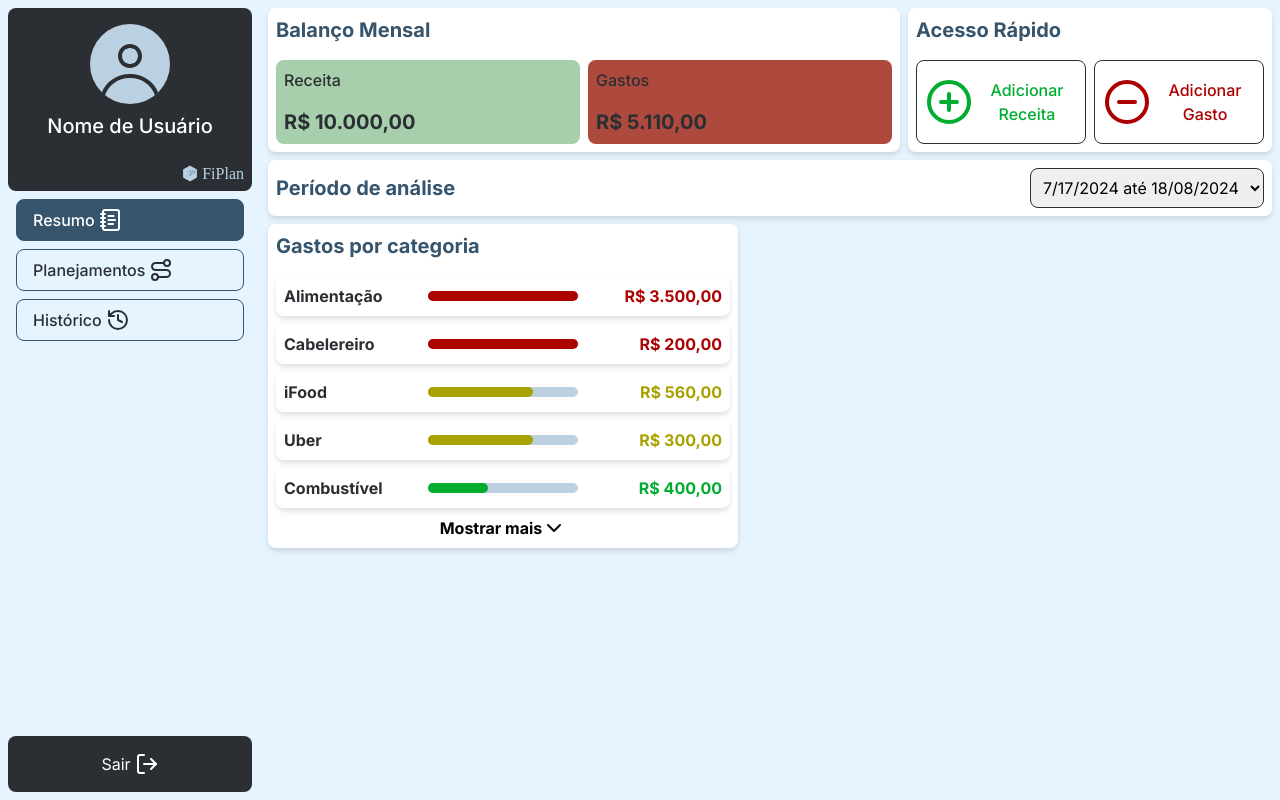
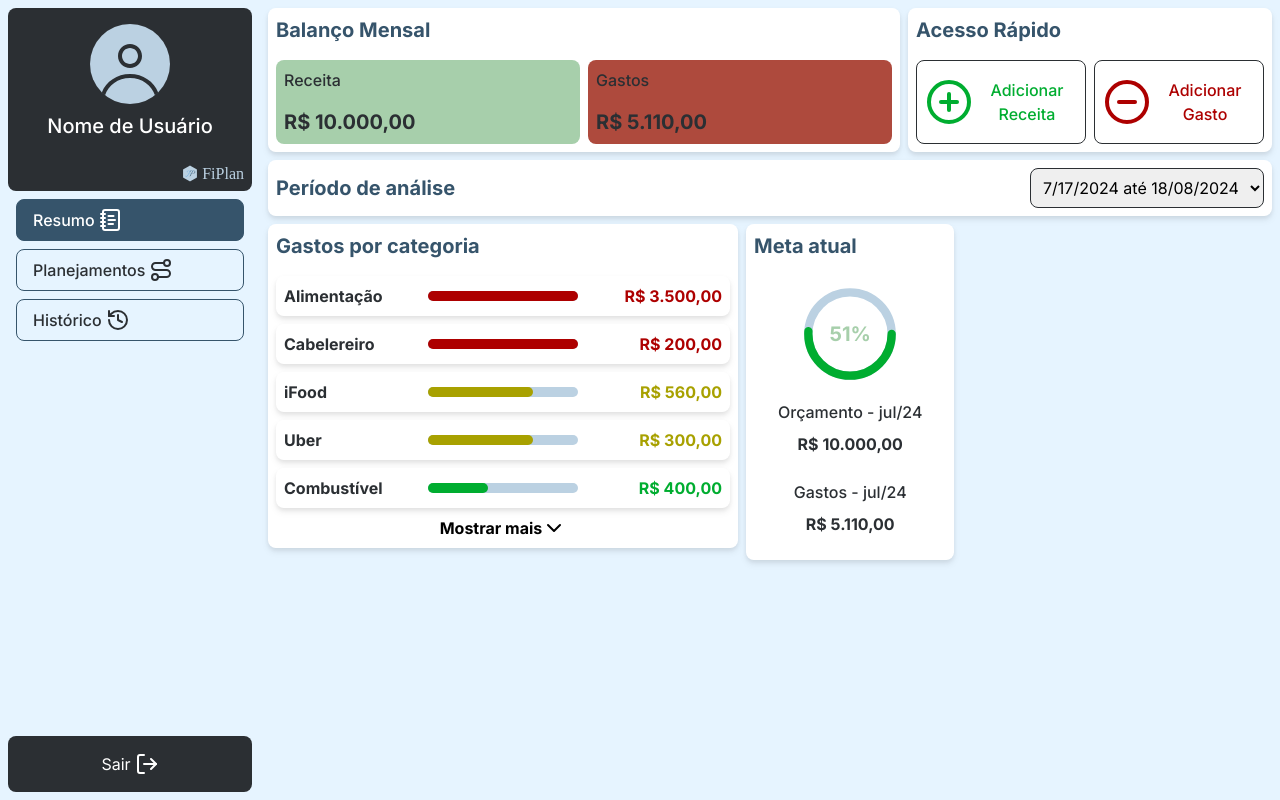
Before and after one commit to Aguiar-gabrielcosta/FiPlan_frontend, a Next.js app: page /resumo in a window 1280 px wide. Built offline with nearby package versions, Linux system fonts and the light colour scheme.

Commit message:
Adiciona o painel de meta atual

```diff
--- /dev/null
+++ b/app/components/resumo/budgetChart.tsx
@@ -0,0 +1,72 @@
+import checkProgress from '@/app/utils/checkProgress'
+import getAlertLevel from '@/app/utils/getAlertLevel'
+
+interface BudgetChartProps {
+  percentage: number
+  acceptable?: number
+}
+
+export default function budgetChart({
+  percentage,
+  acceptable,
+}: BudgetChartProps) {
+  const progressAlertVariants = {
+    green: 'text-alertGreen',
+    yellow: 'text-alertYellow',
+    red: 'text-alertRed',
+  }
+
+  const textAlertVariants = {
+    green: 'text-dashboardGreen',
+    yellow: 'text-dashboardYellow',
+    red: 'text-dashboardRed',
+  }
+
+  const { alert } = getAlertLevel(percentage, acceptable)
+  const progress = checkProgress(percentage) * 100
+
+  const radius = 50
+  const circumference = 2 * Math.PI * radius
+  const offset = circumference - (progress / 100) * circumference
+
+  return (
+    <div className="relative h-[100px] w-[100px]">
+      <div className="flex items-center justify-center">
+        <svg
+          className="h-full w-full rotate-[-0deg]"
+          width="120"
+          height="120"
+          viewBox="0 0 120 120"
+        >
+          <circle
+            className="text-primaryLR"
+            strokeWidth="10"
+            stroke="currentColor"
+            fill="transparent"
+            r="50"
+            cx="60"
+            cy="60"
+          />
+          <circle
+            className={`${progressAlertVariants[alert]}`}
+            strokeWidth="10"
+            strokeDasharray={circumference}
+            strokeDashoffset={offset}
+            strokeLinecap="round"
+            stroke="currentColor"
+            fill="transparent"
+            r="50"
+            cx="60"
+            cy="60"
+            style={{ transition: 'stroke-dashoffset 0.35s' }}
+          />
+        </svg>
+        <span
+          className={`absolute text-xl font-bold ${textAlertVariants[alert]}`}
+        >
+          {progress}%
+        </span>
+      </div>
+    </div>
+  )
+}
--- /dev/null
+++ b/app/components/resumo/budgetInfo.tsx
@@ -0,0 +1,39 @@
+import formatValue from '@/app/utils/formatValue'
+import Section from '../section'
+import BudgetChart from './budgetChart'
+
+const data = {
+  totaBudget: 10000,
+  totalExpenses: 5110,
+  totalPercentage: 0.51,
+  timeFrame: 'jul/24',
+}
+
+export default async function BudgetInfo() {
+  const formatedData = (): { header: string; value: string }[] => {
+    return [
+      {
+        header: `Orçamento - ${data.timeFrame}`,
+        value: formatValue(data.totaBudget),
+      },
+      {
+        header: `Gastos - ${data.timeFrame}`,
+        value: formatValue(data.totalExpenses),
+      },
+    ]
+  }
+
+  return (
+    <Section title="Meta atual" width="fit">
+      <div className="flex flex-col items-center gap-2 px-4 py-2">
+        <BudgetChart percentage={data.totalPercentage} acceptable={0.7} />
+        {formatedData().map((item, index) => (
+          <div key={index} className="flex flex-col items-center gap-2 p-2">
+            <h4 className="font-medium text-primaryDR">{item.header}</h4>
+            <span className="font-bold text-primaryDR">{item.value}</span>
+          </div>
+        ))}
+      </div>
+    </Section>
+  )
+}
--- a/app/components/resumo/expenseInfo.tsx
+++ b/app/components/resumo/expenseInfo.tsx
@@ -4,15 +4,15 @@ import getAlertLevel from '@/app/utils/getAlertLevel'
 
 interface ExpenseInfoProps {
   category: string
-  porcentageOfBudget: number
-  acceptablePorcentage?: number
+  percentage: number
+  acceptable?: number
   expense: number
 }
 
 export default function ExpenseInfo({
   category,
-  porcentageOfBudget,
-  acceptablePorcentage,
+  percentage,
+  acceptable,
   expense,
 }: ExpenseInfoProps) {
   const bgAlertVariants = {
@@ -27,8 +27,8 @@ export default function ExpenseInfo({
     red: 'text-alertRed',
   }
 
-  const { alert } = getAlertLevel(porcentageOfBudget, acceptablePorcentage)
-  const progress = checkProgress(porcentageOfBudget) * 100
+  const { alert } = getAlertLevel(percentage, acceptable)
+  const progress = checkProgress(percentage) * 100
 
   return (
     <div className="flex items-center gap-4 rounded-lg bg-neutralWhite p-2 drop-shadow-md">
--- a/app/components/resumo/expensesList.tsx
+++ b/app/components/resumo/expensesList.tsx
@@ -70,7 +70,8 @@ export default async function ExpensesList({
         <ExpenseInfo
           key={item.category}
           category={item.category}
-          porcentageOfBudget={item.porcentageOfBudget}
+          percentage={item.porcentageOfBudget}
+          acceptable={0.7}
           expense={item.expenses}
         />
       ))}
--- a/app/resumo/page.tsx
+++ b/app/resumo/page.tsx
@@ -4,6 +4,7 @@ import Loading from '../components/loading'
 import FastActions from '../components/resumo/fastActions'
 import PlanSelector from '../components/resumo/planSelector'
 import ExpensesByCategory from '../components/resumo/expensesByCategory'
+import BudgetInfo from '../components/resumo/budgetInfo'
 
 export default function Resumo() {
   return (
@@ -15,8 +16,11 @@ export default function Resumo() {
         <FastActions />
         <PlanSelector />
       </div>
-      <div className="flex flex-wrap gap-2">
+      <div className="flex flex-wrap items-start gap-2">
         <ExpensesByCategory />
+        <Suspense fallback={<Loading />}>
+          <BudgetInfo />
+        </Suspense>
       </div>
     </div>
   )
```
